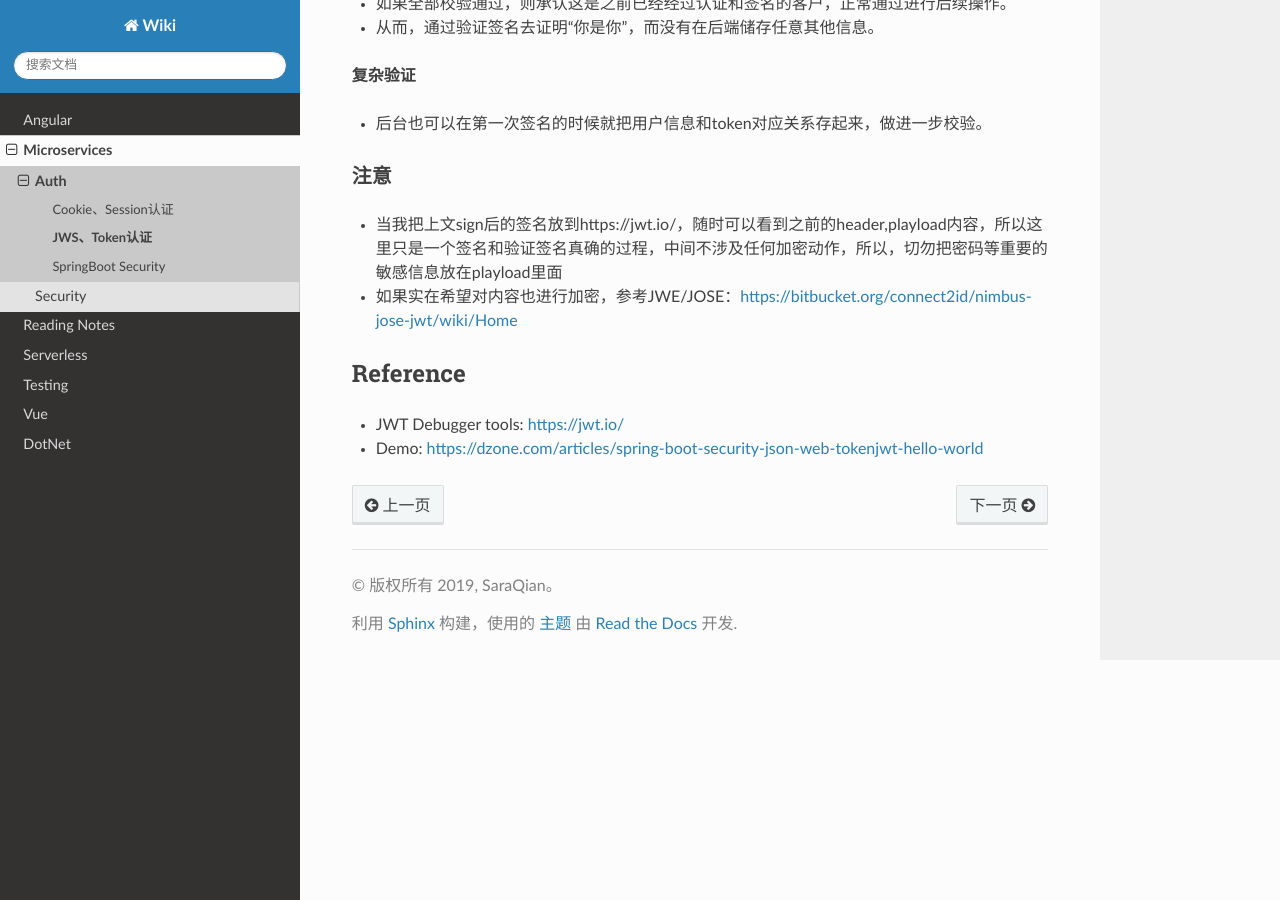
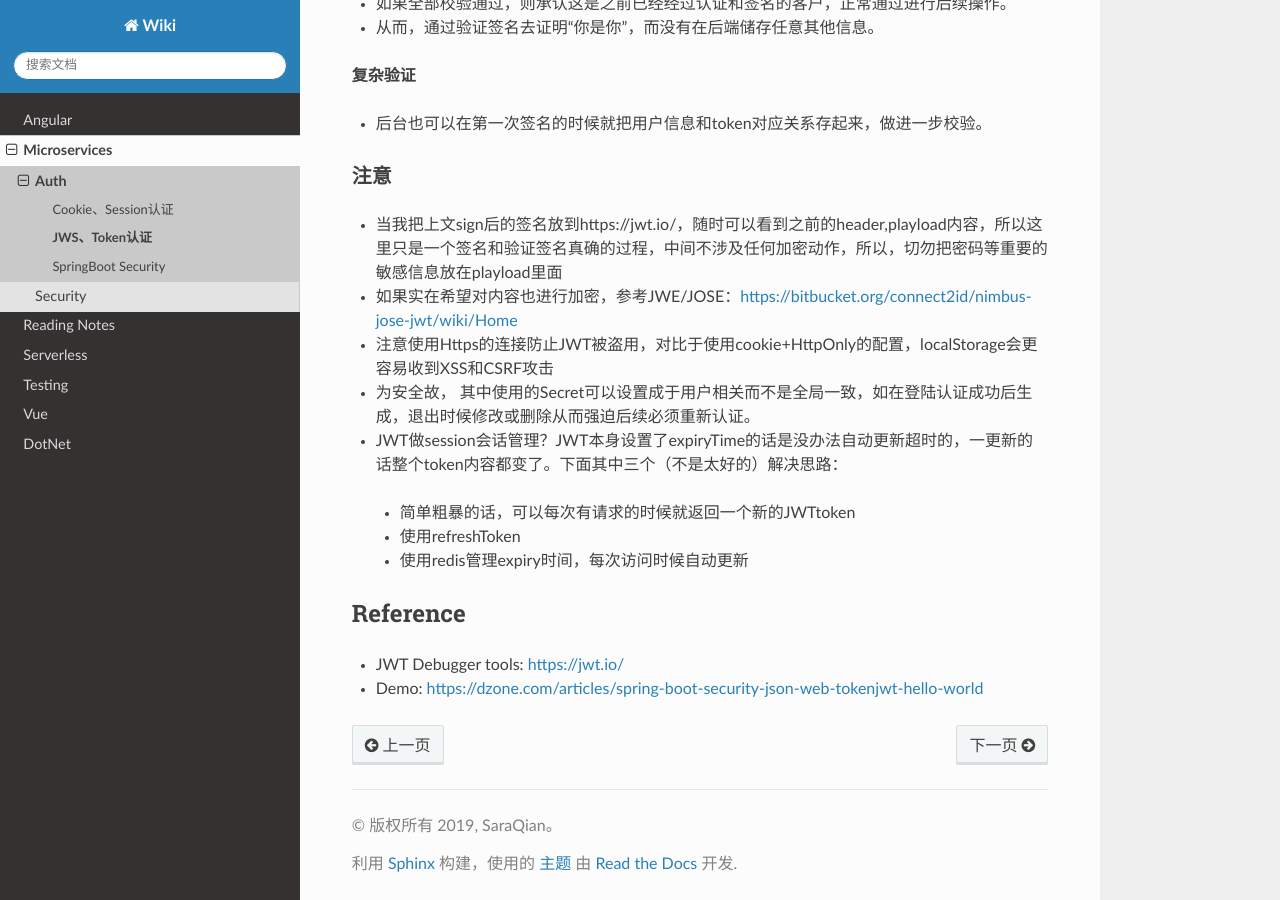
Before and after one commit to abigail830/Sphinx_wiki, a Sphinx documentation site: the page built from source/Microservices/Auth/JWS_token.rst, in a window 1280 px wide and 900 px high, scrolled down 3019 px. Built offline with Sphinx 7.4.7 and the Read the Docs theme 2.0.0, drawn with Linux system fonts in a browser that asks for light colours.

Commit message:
Update JWS_token.rst

```diff
--- a/source/Microservices/Auth/JWS_token.rst
+++ b/source/Microservices/Auth/JWS_token.rst
@@ -159,6 +159,13 @@ JWTUtil.java
 ^^^^^^^^
 * 当我把上文sign后的签名放到https://jwt.io/，随时可以看到之前的header,playload内容，所以这里只是一个签名和验证签名真确的过程，中间不涉及任何加密动作，所以，切勿把密码等重要的敏感信息放在playload里面
 * 如果实在希望对内容也进行加密，参考JWE/JOSE：https://bitbucket.org/connect2id/nimbus-jose-jwt/wiki/Home
+* 注意使用Https的连接防止JWT被盗用，对比于使用cookie+HttpOnly的配置，localStorage会更容易收到XSS和CSRF攻击
+* 为安全故， 其中使用的Secret可以设置成于用户相关而不是全局一致，如在登陆认证成功后生成，退出时候修改或删除从而强迫后续必须重新认证。
+* JWT做session会话管理？JWT本身设置了expiryTime的话是没办法自动更新超时的，一更新的话整个token内容都变了。下面其中三个（不是太好的）解决思路：
+
+ * 简单粗暴的话，可以每次有请求的时候就返回一个新的JWTtoken
+ * 使用refreshToken
+ * 使用redis管理expiry时间，每次访问时候自动更新
 
 
 Reference
```
